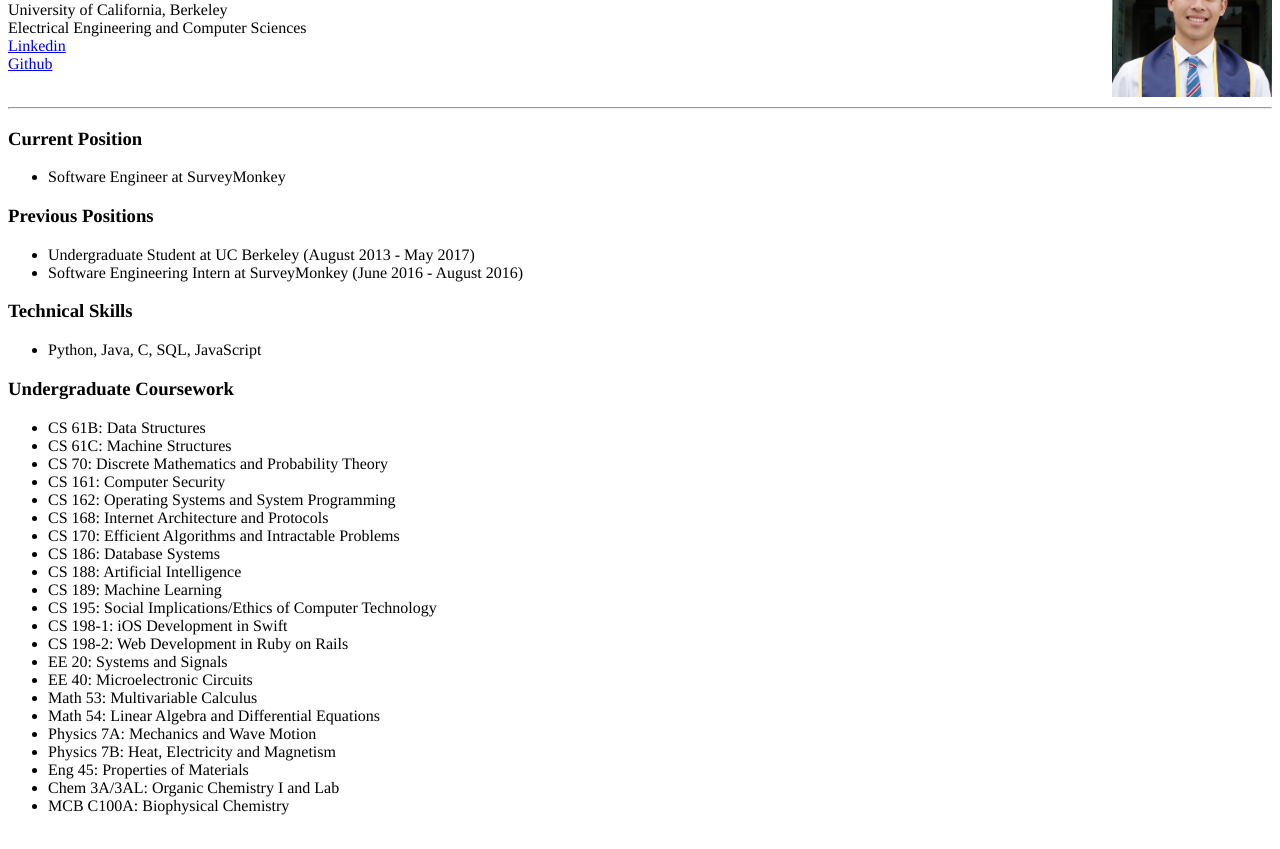
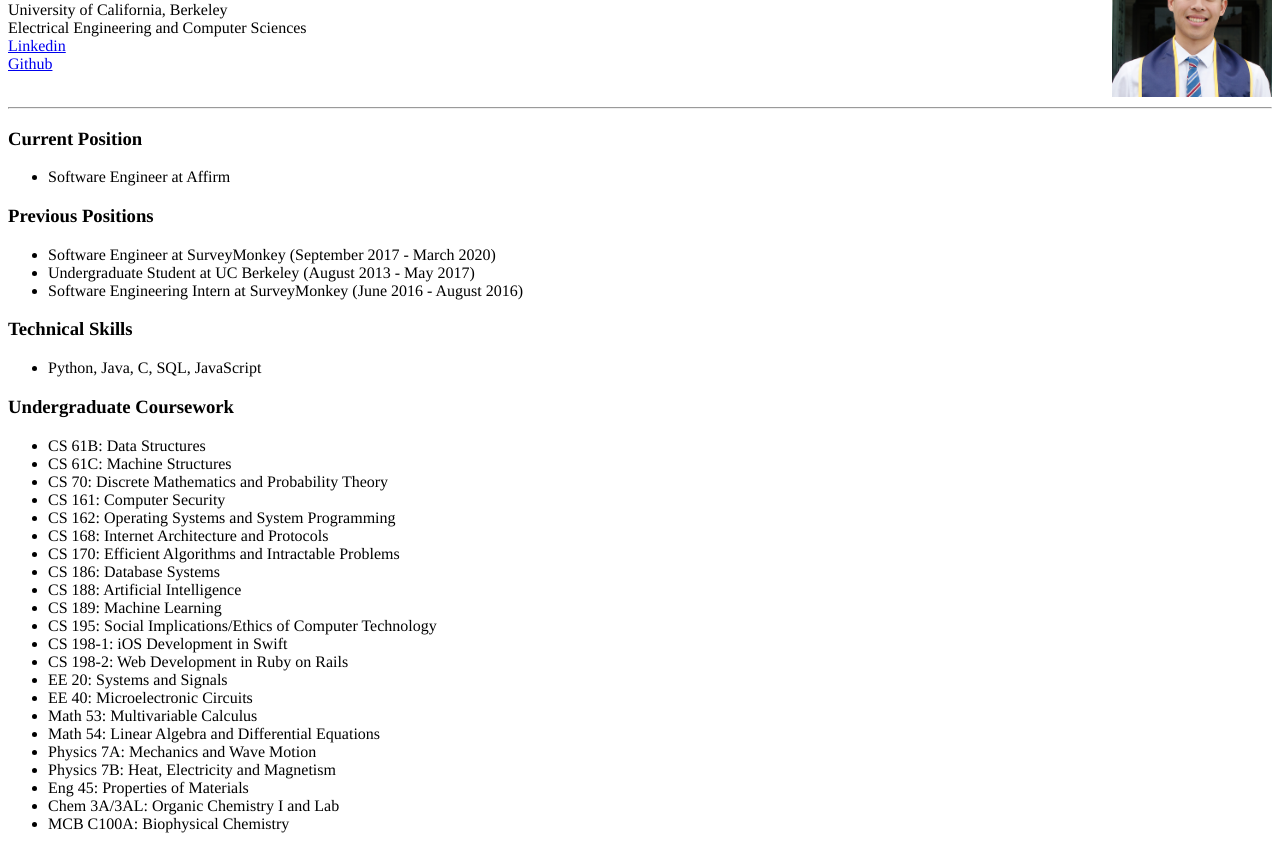
Before and after one commit to tommytai/tommytai.github.io, a plain HTML site: page index.html in a window 1280 px wide. Shown: the part 79-928 px from the top of the page. Drawn offline with Linux system fonts and the light colour scheme.

Commit message:
Update index.html

```diff
--- a/index.html
+++ b/index.html
@@ -34,10 +34,11 @@
 	<hr>
 	<h3> Current Position </h3>
 	<ul>
-		<li> Software Engineer at SurveyMonkey </li>
+		<li> Software Engineer at Affirm </li>
 	</ul>
 	<h3> Previous Positions </h3>
 	<ul>
+		<li> Software Engineer at SurveyMonkey (September 2017 - March 2020) </li>
     		<li> Undergraduate Student at UC Berkeley (August 2013 - May 2017) </li>
 		<li> Software Engineering Intern at SurveyMonkey (June 2016 - August 2016) </li>
 	</ul>
```
